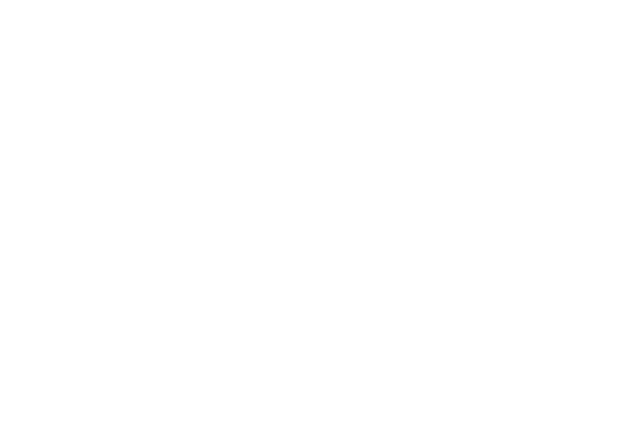
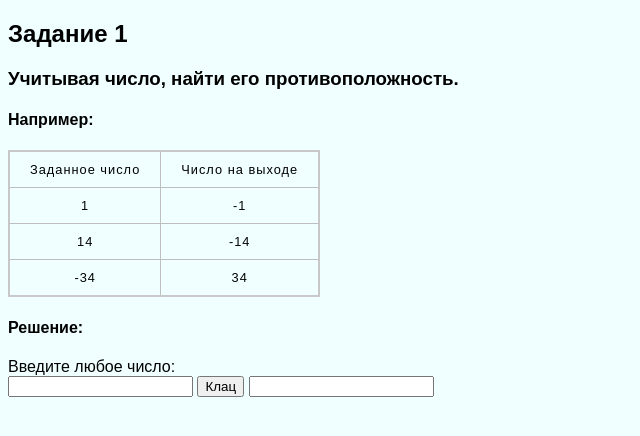
Before and after one commit to Feron1ve/Mytasks, a plain HTML site: page index.html in a window 1280 px wide. Shown: the whole page, without its empty margins (0-640 px from the left). Drawn offline with Linux system fonts and the light colour scheme.

Commit message:
My First Project

```diff
--- a/index.html
+++ b/index.html
@@ -2,9 +2,37 @@
 <html lang="en">
 <head>
     <meta charset="UTF-8">
-    <title>Title</title>
+    <title>Домашнее задание</title>
+    <link rel="stylesheet" href="Style.css">
 </head>
 <body>
+<h2> Задание 1</h2>
+<h3> Учитывая число, найти его противоположность.</h3>
+<h4>Например: </h4>
 
+<table>
+    <tr>
+        <td> Заданное число </td>
+        <td> Число на выходе </td>
+    </tr>
+    <tr>
+        <td> 1 </td>
+        <td> -1 </td>
+    </tr>
+    <tr>
+        <td> 14 </td>
+        <td> -14 </td>
+    </tr>
+    <tr>
+        <td> -34 </td>
+        <td> 34 </td>
+    </tr>
+</table>
+<h4> Решение:</h4>
+<div> Введите любое число:</div>
+<input type="text" id="one" value="" onchange="fun()"/>
+<input type="button" value="Клац" name="a" OnClick="fun()">
+<input type="text" id="two" value="" onchange="fun()"/>
+<script src="Script.js"></script>
 </body>
 </html>
--- a/script.js
+++ b/script.js
@@ -0,0 +1,5 @@
+function fun() {
+    var vvod = document.getElementById('one').value;
+    var calc=-vvod;
+    document.getElementById('two').value = calc;
+}
--- a/style.css
+++ b/style.css
@@ -0,0 +1,24 @@
+html {
+    background: azure;
+    font-family: sans-serif;
+}
+
+table {
+    border-collapse: collapse;
+    border: 2px solid rgb(200,200,200);
+    letter-spacing: 1px;
+    font-size: 0.8rem;
+}
+
+td, th {
+    border: 1px solid rgb(190,190,190);
+    padding: 10px 20px;
+}
+
+td {
+    text-align: center;
+}
+
+caption {
+    padding: 10px;
+}
```
